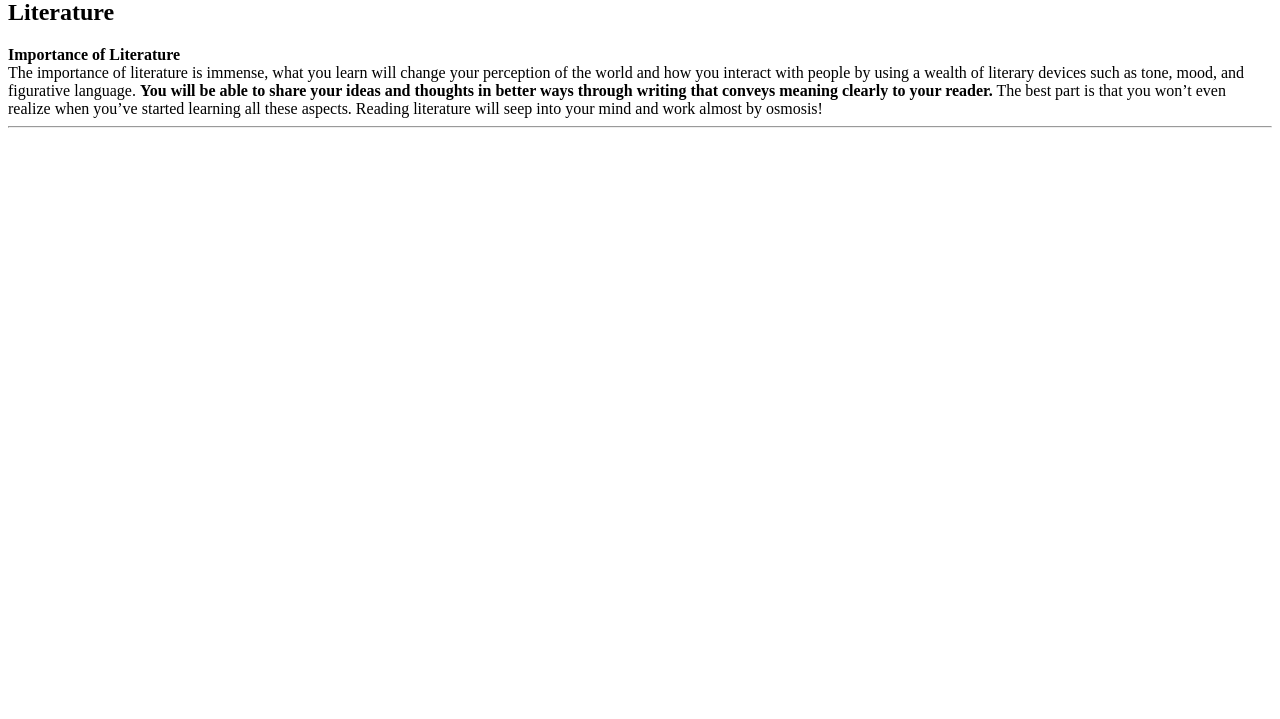
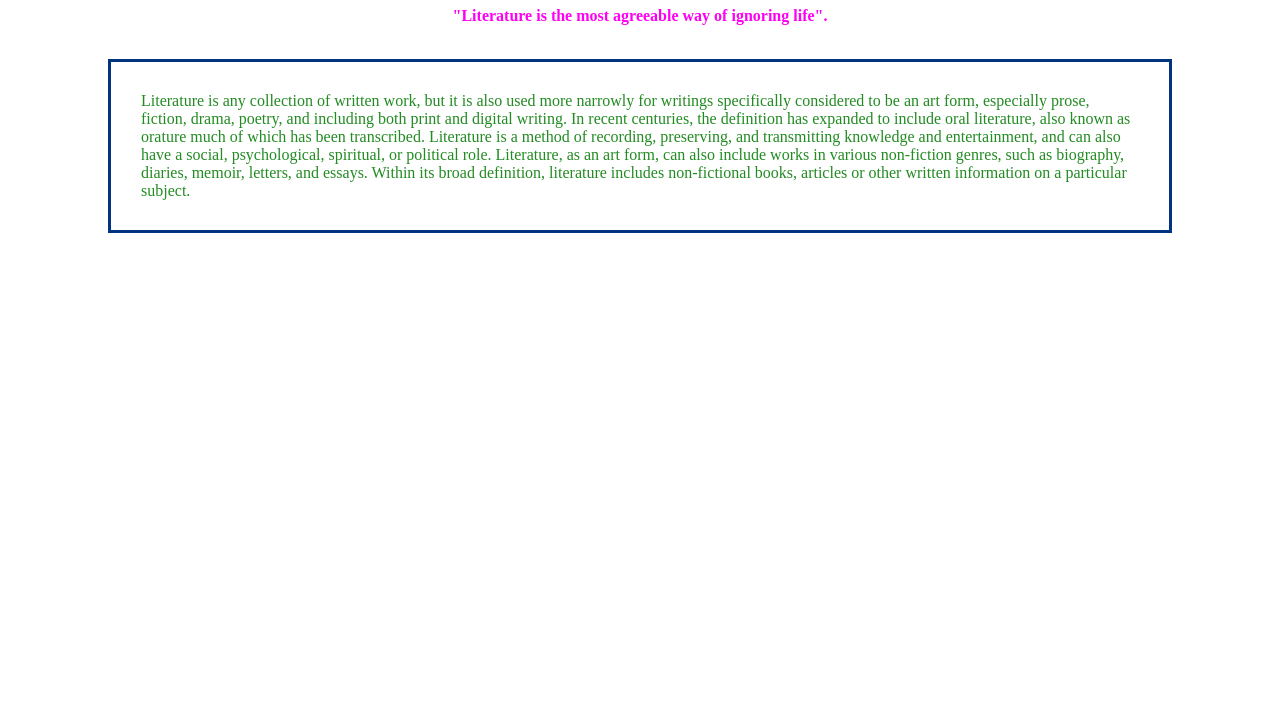
Before and after one commit to Darsini15/BasicHTML-Internship, a plain HTML site: page index.html in a window 1280 px wide. Shown: the part 81-800 px from the top of the page. Drawn offline with Linux system fonts and the light colour scheme.

Commit message:
Add files via upload

```diff
--- a/index.html
+++ b/index.html
@@ -1,16 +1,28 @@
 <!DOCTYPE html>
 <html lang="en">
 <head>
+
     <meta charset="UTF-8">
     <meta name="viewport" content="width=device-width, initial-scale=1.0">
-    <title>Task1</title>
+    <title>EDUPHOENIX</title>
+    <link rel="stylesheet" href="style.css">
+
 </head>
-<body>
-    <h1>Task-1</h1>
-    <h2>Literature</h2>
-    <b>Importance of Literature</b> <br>
+<body >
+    <div class="all">
+    <h1 class="logo">LITERATURE</h1>
+    <div class="container"></div>
 
-    <p1>The importance of literature is immense, what you learn will change your perception of the world and how you interact with people by using a wealth of literary devices such as tone, mood, and figurative language. <b>You will be able to share your ideas and thoughts in better ways through writing that conveys meaning clearly to your reader.</b> The best part is that you won’t even realize when you’ve started learning all these aspects. Reading literature will seep into your mind and work almost by osmosis!</p1>
-    <hr>
+
+    <b class="quote" >"Literature is the most agreeable way of ignoring life".</b>
+    <br>
+    <p class="para"> Literature is any collection of written work, but it is also used more narrowly for writings specifically considered to be an art form, especially prose, fiction, drama, poetry, and including both print and digital writing. In recent centuries, the definition has expanded to include oral literature, also known as orature much of which has been transcribed. Literature is a method of recording, preserving, and transmitting knowledge and entertainment, and can also have a social, psychological, spiritual, or political role.
+
+        Literature, as an art form, can also include works in various non-fiction genres, such as biography, diaries, memoir, letters, and essays. Within its broad definition, literature includes non-fictional books, articles or other written information on a particular subject.</p>
+
+        <h3 style="color: #fff;">***********</h3>
+
+        </div>
+
 </body>
 </html>
--- /dev/null
+++ b/style.css
@@ -0,0 +1,29 @@
+.logo{
+    /* margin-left: 550px; */
+    color: aqua;
+
+}
+.center {
+     /* margin-left: 400px; */
+     border-radius: 20px;
+ }
+ .quote{
+    /* margin-left: 250px; */
+    color: rgb(255, 0, 242);
+
+ }
+ .para{
+    margin-left: 100px;
+    color: forestgreen;
+    border-style: solid;
+    border-color: rgb(0, 51, 128);
+    padding: 30px;
+    margin-right: 100px;
+ }
+
+ .all{
+   display: flex;
+   flex-direction: column;
+   justify-content: center;
+   align-items: center;
+ }
```
